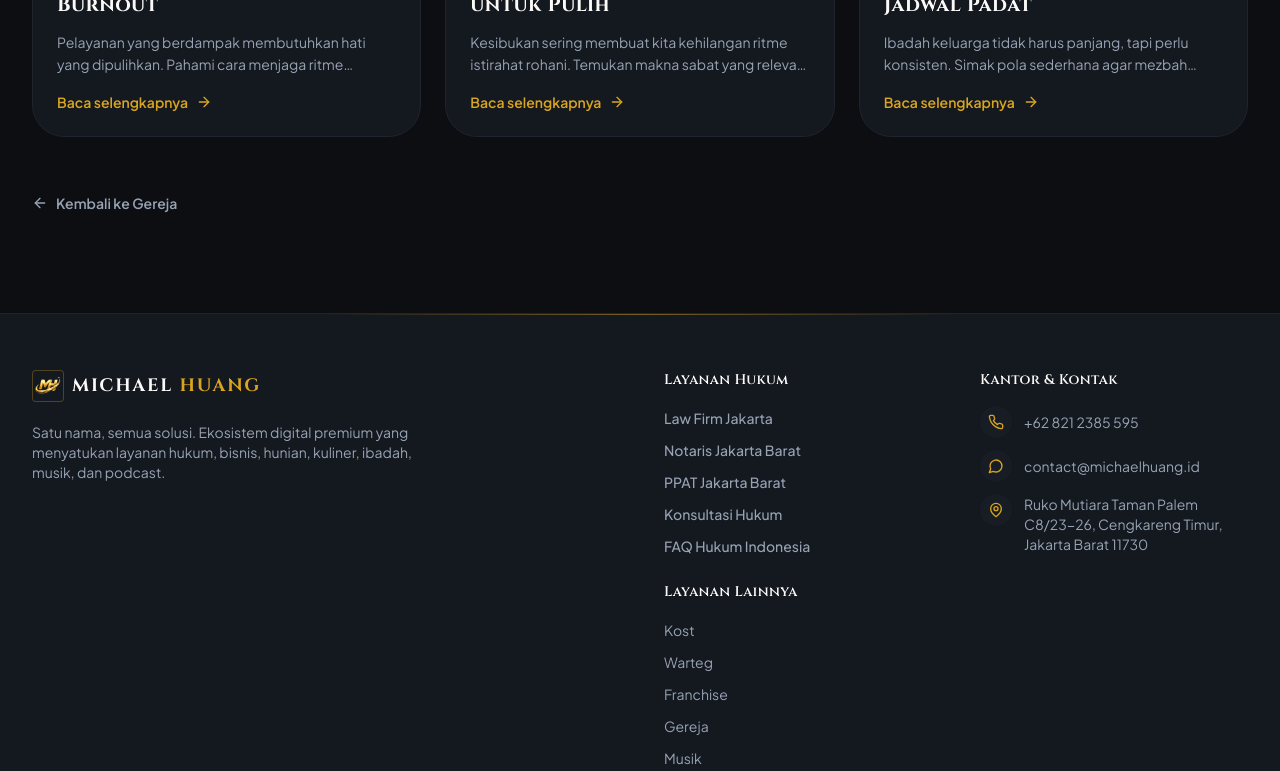
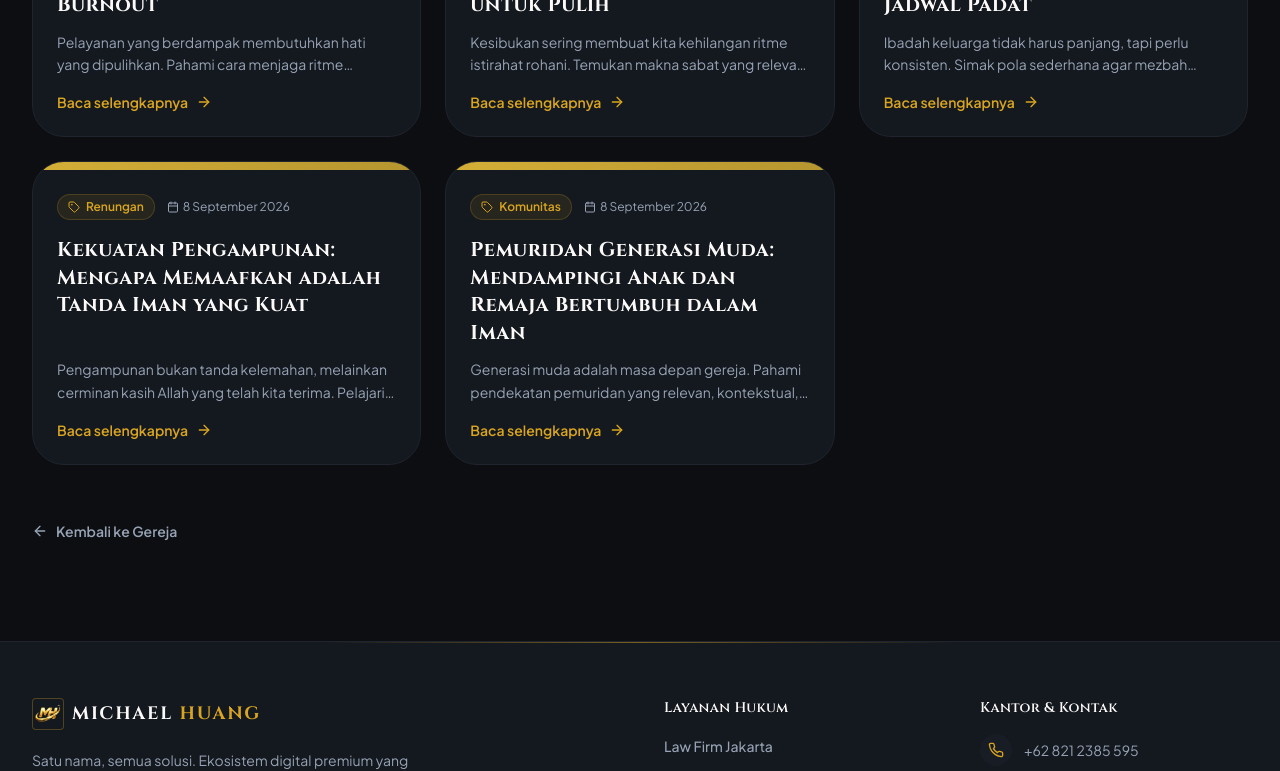
Before and after one commit to StevieAdrian/michael-huang, a Next.js app: page /glory-ministry-church/artikel in a window 1280 px wide. Shown: the part 1121-1892 px from the top of the page. Built offline with nearby package versions, Linux system fonts and the light colour scheme; no server answers.

Commit message:
feat: add church articles

```diff
--- a/src/app/constants/church-articles.ts
+++ b/src/app/constants/church-articles.ts
@@ -82,6 +82,24 @@ export const churchArticles: Article[] = [
     date: "7 Agustus 2026",
     category: "Komunitas",
     slug: "membangun-mezbah-keluarga-harian",
+  },
+  {
+    id: "10",
+    title: "Kekuatan Pengampunan: Mengapa Memaafkan adalah Tanda Iman yang Kuat",
+    excerpt:
+      "Pengampunan bukan tanda kelemahan, melainkan cerminan kasih Allah yang telah kita terima. Pelajari mengapa mengampuni adalah salah satu tindakan iman terkuat.",
+    date: "8 September 2026",
+    category: "Renungan",
+    slug: "kekuatan-pengampunan-tanda-iman",
+  },
+  {
+    id: "11",
+    title: "Pemuridan Generasi Muda: Mendampingi Anak dan Remaja Bertumbuh dalam Iman",
+    excerpt:
+      "Generasi muda adalah masa depan gereja. Pahami pendekatan pemuridan yang relevan, kontekstual, dan berdampak jangka panjang untuk anak dan remaja.",
+    date: "8 September 2026",
+    category: "Komunitas",
+    slug: "pemuridan-generasi-muda-iman",
   },
 ];
 
@@ -567,4 +585,123 @@ export const churchArticleDetails: Record<string, ArticleDetail> = {
     ],
     tags: ["Mezbah Keluarga", "Pemuridan", "Doa", "Komunitas"],
   },
+  "kekuatan-pengampunan-tanda-iman": {
+    slug: "kekuatan-pengampunan-tanda-iman",
+    category: "Renungan",
+    readTime: "7 menit",
+    date: "8 September 2026",
+    title: "Kekuatan Pengampunan: Mengapa Memaafkan adalah Tanda Iman yang Kuat",
+    subtitle:
+      "Pengampunan adalah salah satu perintah yang paling sulit sekaligus paling membebaskan. Ketika kita mengampuni, kita tidak hanya melepaskan orang lain — kita juga melepaskan diri sendiri.",
+    author: {
+      name: "Tim Redaksi Glory Ministry Church",
+      role: "Pastoral Team",
+    },
+    content: [
+      {
+        type: "paragraph",
+        text: "Dalam perjalanan iman, salah satu ujian terberat yang dihadapi setiap orang percaya adalah pengampunan. Luka yang dalam, pengkhianatan, atau ketidakadilan bisa membuat hati mengeras dan menutup diri. Namun Yesus dengan jelas mengajarkan bahwa pengampunan bukan pilihan — melainkan fondasi dari kehidupan iman yang sejati.",
+      },
+      {
+        type: "heading",
+        text: "Pengampunan Bukan Berarti Menyetujui Kesalahan",
+      },
+      {
+        type: "paragraph",
+        text: "Banyak orang enggan mengampuni karena mengira itu berarti membenarkan perbuatan yang menyakiti mereka. Padahal pengampunan adalah keputusan untuk melepaskan beban kepahitan dari hati kita sendiri — bukan pernyataan bahwa tindakan yang menyakiti kita itu benar. Mengampuni adalah tindakan yang lebih membebaskan si pemberi daripada si penerima.",
+      },
+      {
+        type: "heading",
+        text: "Apa yang Alkitab Katakan tentang Pengampunan?",
+      },
+      {
+        type: "list",
+        items: [
+          "Matius 6:14-15: \"Karena jikalau kamu mengampuni kesalahan orang, Bapamu yang di sorga akan mengampuni kamu juga.\"",
+          "Efesus 4:32: \"Hendaklah kamu ramah seorang terhadap yang lain, penuh kasih mesra dan saling mengampuni, sebagaimana Allah di dalam Kristus telah mengampuni kamu.\"",
+          "Kolose 3:13: \"Sabarlah kamu seorang terhadap yang lain, dan ampunilah seorang akan yang lain apabila yang seorang menaruh dendam terhadap yang lain.\"",
+        ],
+      },
+      {
+        type: "quote",
+        text: "Pengampunan tidak mengubah masa lalu, tetapi membuka jalan menuju masa depan yang lebih terang.",
+      },
+      {
+        type: "heading",
+        text: "Langkah Praktis Menuju Pengampunan",
+      },
+      {
+        type: "list",
+        items: [
+          "Akui rasa sakit itu nyata: jangan memendam atau menyangkal luka yang ada.",
+          "Bawa kepada Tuhan dalam doa: minta kekuatan untuk mengampuni, bukan mengandalkan kekuatan sendiri.",
+          "Pilih pengampunan setiap hari: pengampunan sering kali adalah proses, bukan keputusan sekali.",
+          "Cari dukungan pastoral atau konseling jika luka terlalu berat ditanggung sendiri.",
+        ],
+      },
+      {
+        type: "paragraph",
+        text: "Pengampunan adalah tanda iman yang paling nyata karena mencerminkan kasih Allah yang tidak bersyarat. Semakin kita merenungkan betapa kita telah diampuni, semakin kita dimampukan untuk mengampuni orang lain.",
+      },
+    ],
+    tags: ["Pengampunan", "Renungan", "Iman", "Pemulihan"],
+  },
+  "pemuridan-generasi-muda-iman": {
+    slug: "pemuridan-generasi-muda-iman",
+    category: "Komunitas",
+    readTime: "8 menit",
+    date: "8 September 2026",
+    title: "Pemuridan Generasi Muda: Mendampingi Anak dan Remaja Bertumbuh dalam Iman",
+    subtitle:
+      "Generasi muda menghadapi tekanan zaman yang berbeda. Gereja dan keluarga dipanggil bersama-sama untuk mendampingi mereka dengan pendekatan yang relevan dan penuh kasih.",
+    author: {
+      name: "Tim Redaksi Glory Ministry Church",
+      role: "Youth and Family Ministry",
+    },
+    content: [
+      {
+        type: "paragraph",
+        text: "Generasi muda hari ini tumbuh di tengah arus informasi digital yang tak henti mengalir, tekanan sosial yang kompleks, dan krisis identitas yang nyata. Gereja dipanggil untuk hadir bukan hanya sebagai tempat ibadah mingguan, tetapi sebagai komunitas yang benar-benar mendampingi pertumbuhan iman anak dan remaja secara menyeluruh.",
+      },
+      {
+        type: "heading",
+        text: "Mengapa Pemuridan Generasi Muda Mendesak?",
+      },
+      {
+        type: "paragraph",
+        text: "Penelitian menunjukkan bahwa iman yang dibangun pada masa kanak-kanak dan remaja memiliki dampak yang jauh lebih langgeng dibanding iman yang ditemukan di usia dewasa. Fondasi rohani yang kuat di usia muda menjadi pelindung dari berbagai godaan dan krisis yang akan dihadapi di fase kehidupan selanjutnya.",
+      },
+      {
+        type: "heading",
+        text: "Prinsip Pemuridan Generasi Muda yang Efektif",
+      },
+      {
+        type: "list",
+        items: [
+          "Relasional sebelum institusional: anak dan remaja bertumbuh ketika merasa dikenal, bukan sekadar diajar.",
+          "Kontekstual dan relevan: sampaikan kebenaran Firman dalam bahasa dan konteks kehidupan mereka sehari-hari.",
+          "Libatkan orang tua: pemuridan yang paling kuat terjadi di rumah, bukan hanya di gereja.",
+          "Beri ruang untuk bertanya: jangan takut dengan pertanyaan kritis — itu tanda iman yang sedang bergulat secara sehat.",
+          "Model kehidupan, bukan hanya pengajaran: keteladanan pembimbing lebih kuat dari seribu khotbah.",
+        ],
+      },
+      {
+        type: "quote",
+        text: "Pemuridan terbaik terjadi bukan di atas panggung, melainkan di meja makan, di perjalanan, dan dalam momen-momen sehari-hari bersama.",
+      },
+      {
+        type: "heading",
+        text: "Peran Gereja dan Keluarga yang Saling Melengkapi",
+      },
+      {
+        type: "paragraph",
+        text: "Gereja tidak bisa menggantikan keluarga, dan keluarga tidak bisa sepenuhnya menggantikan komunitas gereja. Keduanya dirancang Tuhan untuk bekerja bersama. Program pembinaan remaja di gereja akan lebih berdampak ketika orang tua turut aktif terlibat, berdoa bersama, dan memperkuat nilai-nilai yang diajarkan di rumah.",
+      },
+      {
+        type: "paragraph",
+        text: "Glory Ministry Church membuka pendampingan bagi orang tua yang ingin membangun pemuridan yang lebih kuat bersama anak-anak mereka. Bergabunglah dalam komunitas kami dan mulailah perjalanan ini bersama.",
+      },
+    ],
+    tags: ["Pemuridan", "Remaja", "Komunitas", "Keluarga"],
+  },
 };
```
